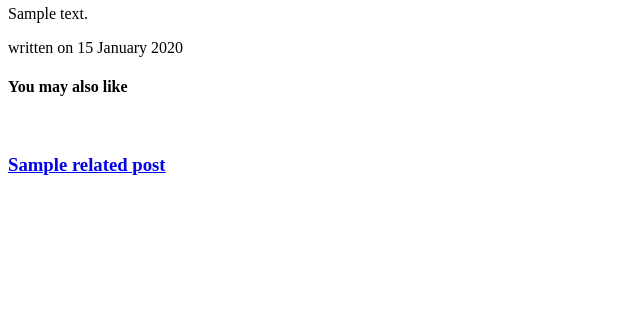
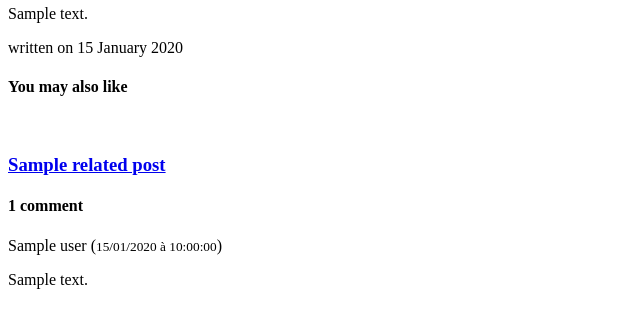
Before and after one commit to jeyofdev/symfony-blog, a Symfony app: template templates/blog/show.html.twig in a window 1280 px wide. Shown: the part 273-601 px from the top of the page, without its empty margins (0-640 px from the left). Run offline with Twig, Linux system fonts and the light colour scheme; the template is opened without the code that fills it: most values are stand-ins (such as "Sample title", 1, 10 or a date in 2020); some libraries are stand-ins or nearby versions.

Commit message:
feature : list the comments for each post

```diff
--- a/src/Controller/BlogController.php
+++ b/src/Controller/BlogController.php
@@ -5,6 +5,7 @@ namespace App\Controller;
 use App\Entity\Category;
 use App\Entity\Post;
 use App\Repository\CategoryRepository;
+use App\Repository\CommentRepository;
 use App\Repository\PostRepository;
 use Doctrine\Common\Persistence\ObjectManager;
 use Knp\Component\Pager\PaginatorInterface;
@@ -16,10 +17,11 @@ use Symfony\Component\Routing\Annotation\Route;
 
 class BlogController extends AbstractController
 {
-    public function __construct (PostRepository $postRepository, CategoryRepository $categoryRepository, ObjectManager $entityManager)
+    public function __construct (PostRepository $postRepository, CategoryRepository $categoryRepository, CommentRepository $commentRepository, ObjectManager $entityManager)
     {
         $this->postRepository = $postRepository;
         $this->categoryRepository = $categoryRepository;
+        $this->commentRepository = $commentRepository;
         $this->entityManager = $entityManager;
     }
 
--- a/templates/blog/show.html.twig
+++ b/templates/blog/show.html.twig
@@ -29,7 +29,7 @@
 
 
     <!-- the related posts -->
-    <div class="blog-related mt-125 mb-80 mx-50">
+    <div class="blog-related mt-125 mx-50">
         <h4 class="text-secondary bloc-title mb-35">You may also like</h4>
         <div class="row">
             {% for relatedPost in relatedPosts %}
@@ -47,4 +47,31 @@
             {% endfor %}
         </div>
     </div>
+
+
+    <!--  the post comments -->
+    <div class="blog-comment mt-75 mx-50">
+        <h4 class="text-secondary bloc-title mb-35">
+            {% if post.comments | length is same as (0) %}
+                {{ 'No comments' }}
+            {% elseif post.comments | length is same as (1) %}
+                {{ post.comments | length ~ " comment" }}
+            {% else %}
+                {{ post.comments | length ~ " comments" }}
+            {% endif %}
+        </h4>
+
+        <div class="row">
+            {% for comment in post.comments %}
+                <div class="col-12 comment mb-30">
+                    <div class="card">
+                        <div class="card-body">
+                            <p class="card-title">{{ comment.user }} (<small>{{ comment.createdAt | date("d/m/Y à H:i:s") }}</small>)</p>
+                            <p class="card-text">{{ comment.content | raw }}</p>
+                        </div>
+                    </div>
+                </div>
+            {% endfor %}
+        </div>
+    </div>
 {% endblock %}
```
Also changed, not shown: assets/scss/app/pages/blog.scss (+23 -6 lines).
